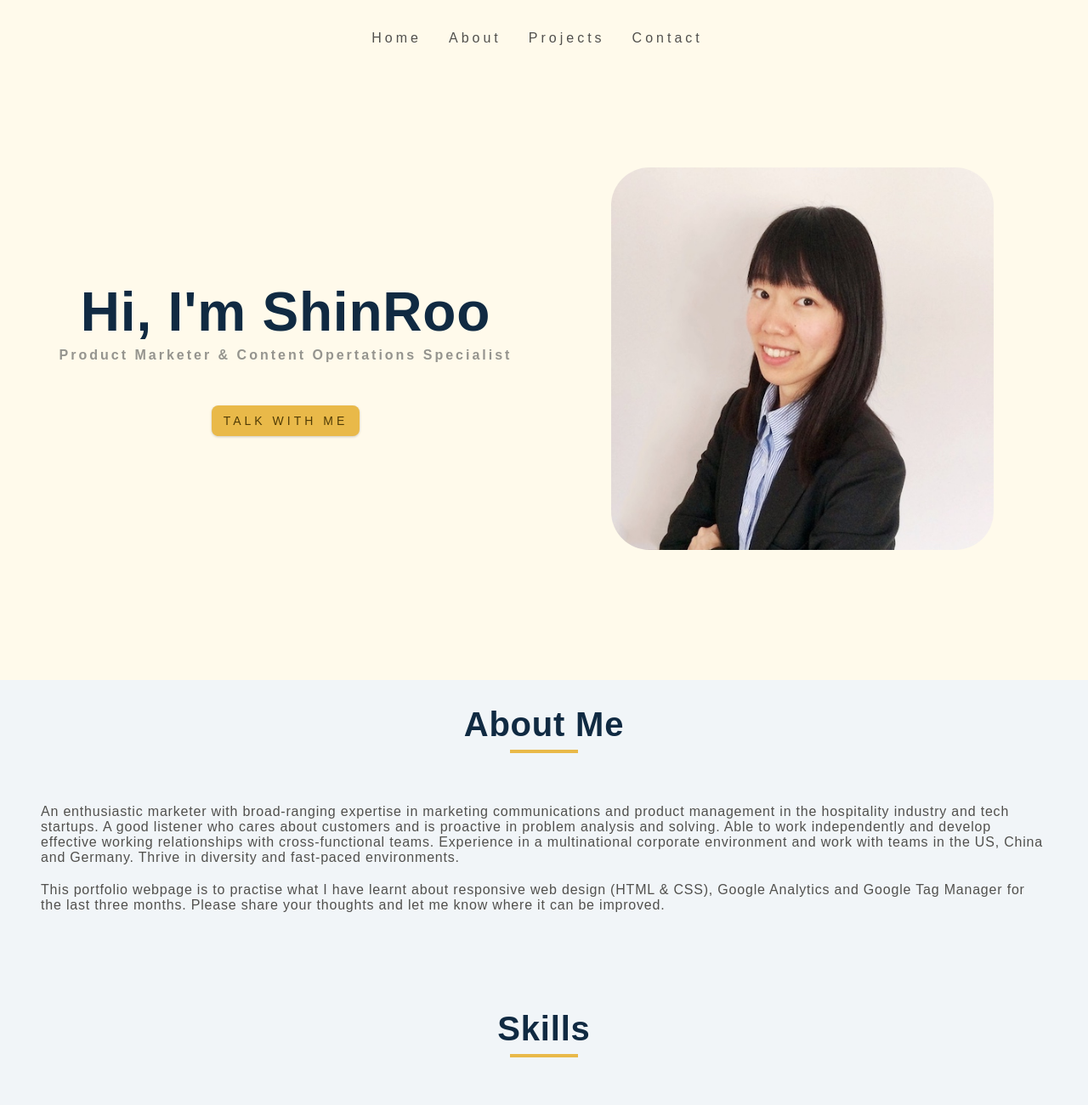
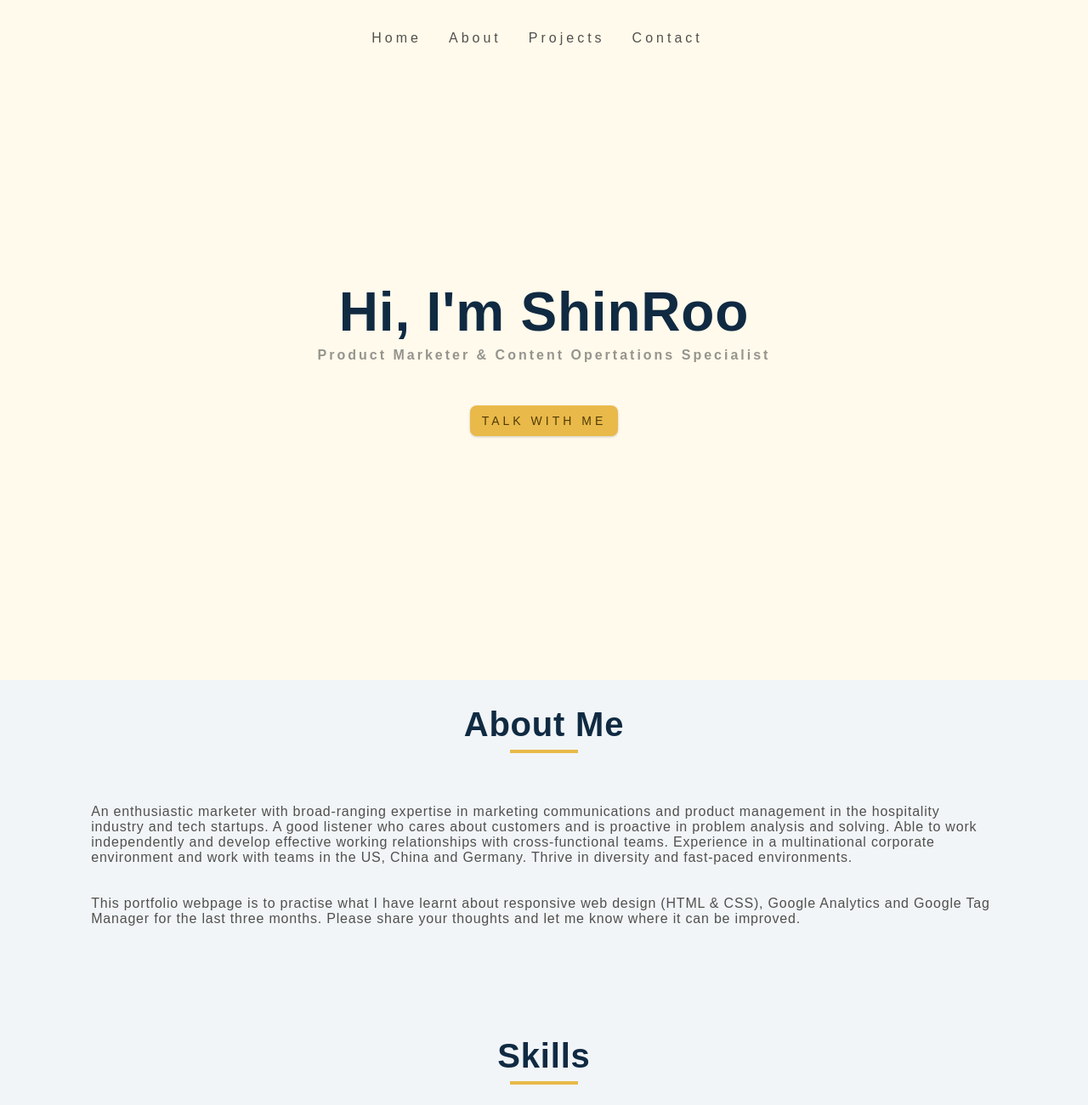
Before and after one commit to shinroo7/shinroo7.github.io, a plain HTML site: page index.html in a window 1280 px wide. Shown: the top 1300 px of the page at 85% size. Drawn offline with nearby package versions, Linux system fonts and the light colour scheme.

Commit message:
image removal

```diff
--- a/css/style2.css
+++ b/css/style2.css
@@ -173,7 +173,7 @@ Hero
 
 .hero-center {
     min-height: calc(100vh - 5rem);
-    display: grid;
+    display: inline-flex;
     place-items: center;
     margin-top: 2rem;
 }
@@ -248,7 +248,7 @@ About & Skills
 
 .about-text {
     margin: auto;
-    width: 100%;
+    width: 90%;
 }
 
 .about-content {
@@ -256,6 +256,7 @@ About & Skills
 }
 
 .about-content > p {
+    padding-bottom: 1rem;
     color: var(--clr-h);
 }
 
--- a/index.html
+++ b/index.html
@@ -112,11 +112,6 @@
         <h4>Product Marketer & Content Opertations Specialist</h4>
         <a href="https://www.linkedin.com/in/shinroo/" class="btn hero-btn" target="_blank">Talk with Me</a>
         <!-- <a href="http://#" class="btn hero-btn" target="_blank">Download CV</a> -->
-      </article>
-
-    <!-- hero-img -->
-      <article class="hero-img">
-        <img src="./images/shinroo.jpg" class="hero-photo" alt="shinroo chaoprofessional photo">
       </article>
     </div>
   </header>
```
